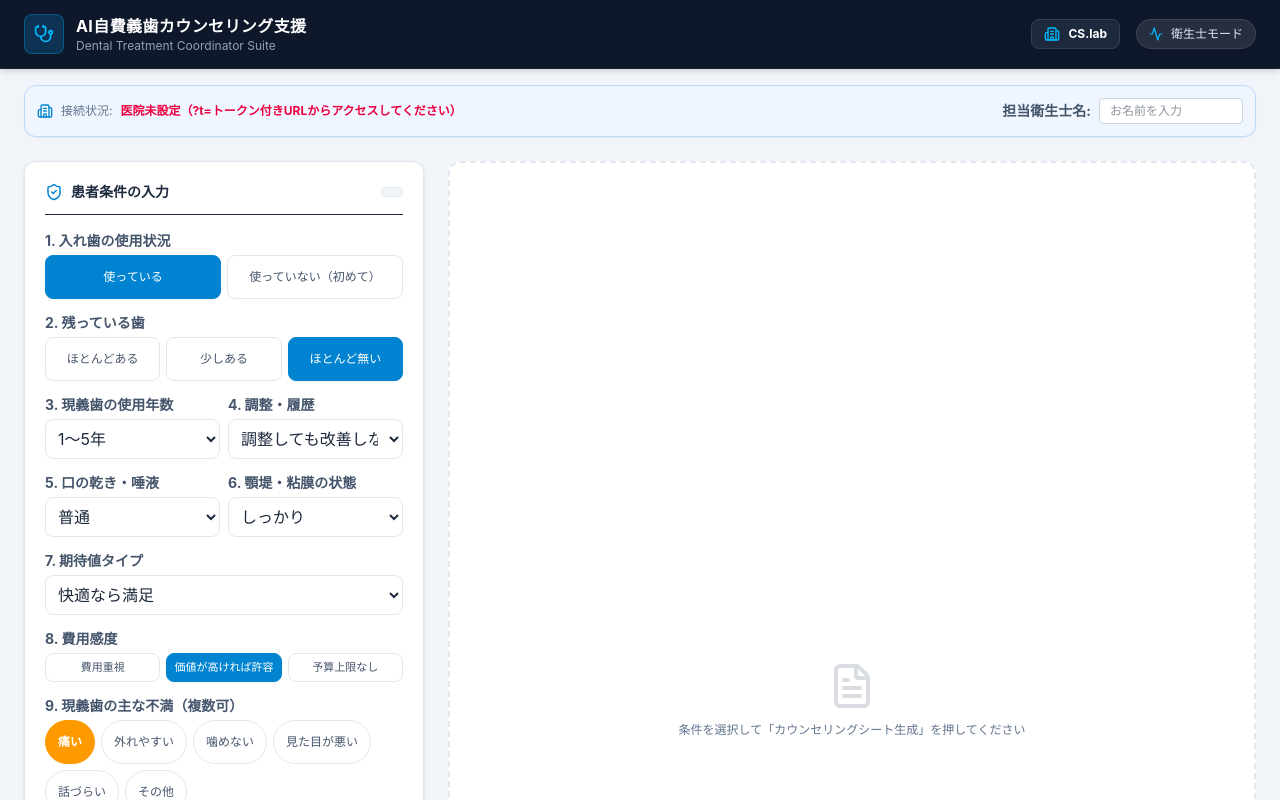
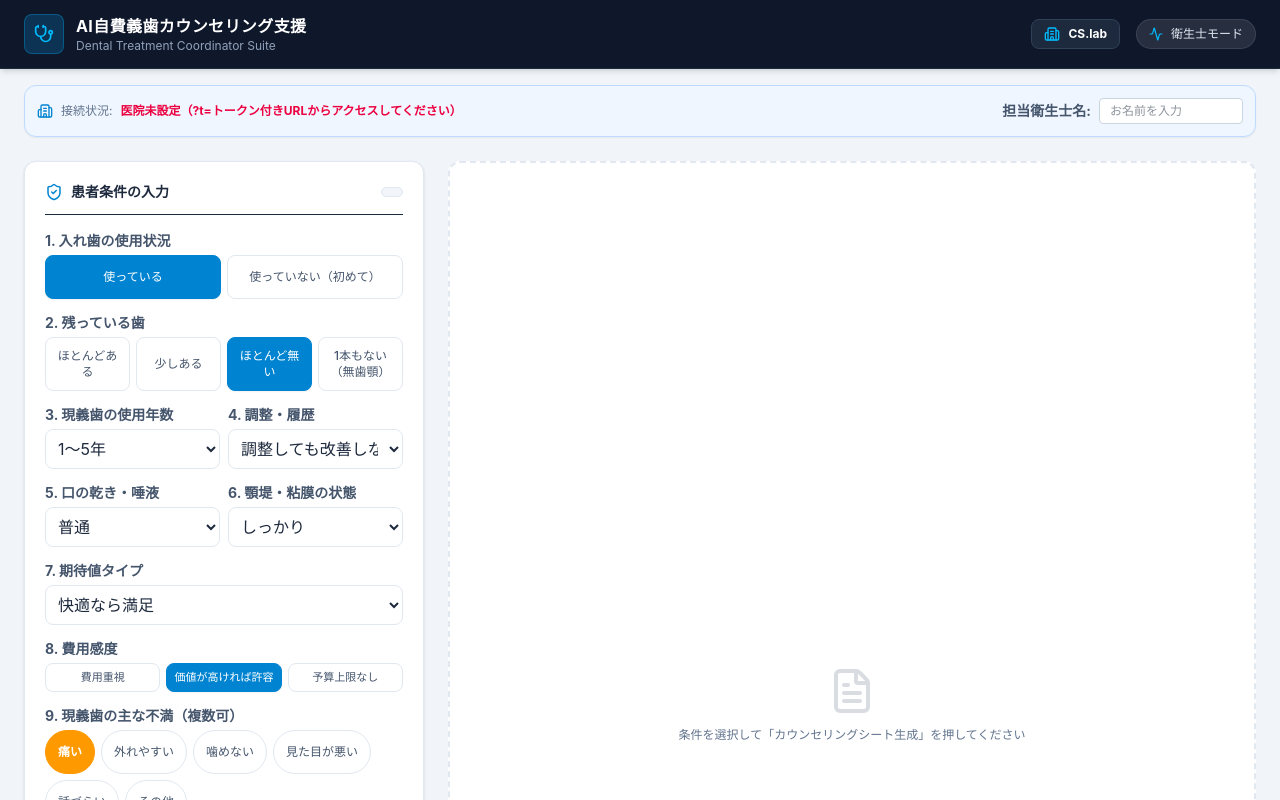
Before and after one commit to Takahito000/dental_tc_app-Private, a Next.js app: page / in a window 1280 px wide. Shown: the top 800 px of the page. Built offline with nearby package versions, Linux system fonts and the light colour scheme.

Commit message:
fix: 調整履歴の選択肢をDifyフォーム定義に同期

```diff
--- a/app/page.tsx
+++ b/app/page.tsx
@@ -22,7 +22,7 @@ const A4_HEIGHT_PX = 1123;
 
 const FORM_DATA = {
   denture_status: ["使っている", "使っていない（初めて）"],
-  remaining_teeth: ["ほとんどある", "少しある", "ほとんど無い"],
+  remaining_teeth: ["ほとんどある", "少しある", "ほとんど無い", "1本もない（無歯顎）"],
   current_denture_complaints: ["痛い", "外れやすい", "噛めない", "見た目が悪い", "話づらい", "その他"],
   denture_duration: ["1年未満", "1〜5年", "5年以上", "該当なし（未使用者）", "不明"],
   adjustment_history: ["調整しても改善しない", "作り直したがダメ", "ほぼ未調整", "該当なし（未使用者）"],
@@ -131,7 +131,7 @@ export default function Page() {
 
   useEffect(() => {
     setMounted(true);
-    console.log("[BUILD] 2026-08-20 20:30 options-master-sync");
+    console.log("[BUILD] 2026-08-20 20:45 add-edentulous-option");
 
     // 1. ?t= パラメータまたは localStorage からトークンをロード
     const urlParams = new URLSearchParams(window.location.search);
```
